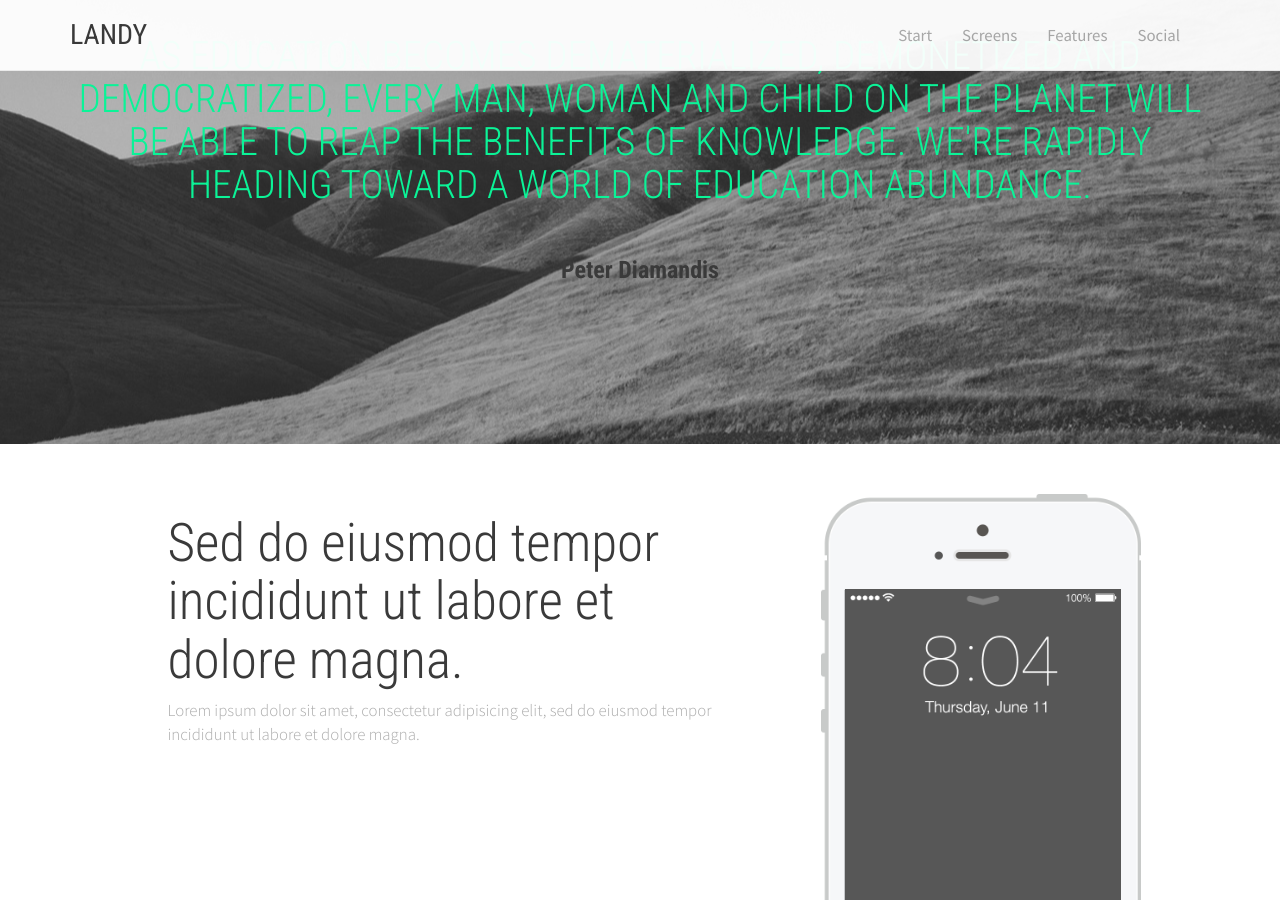
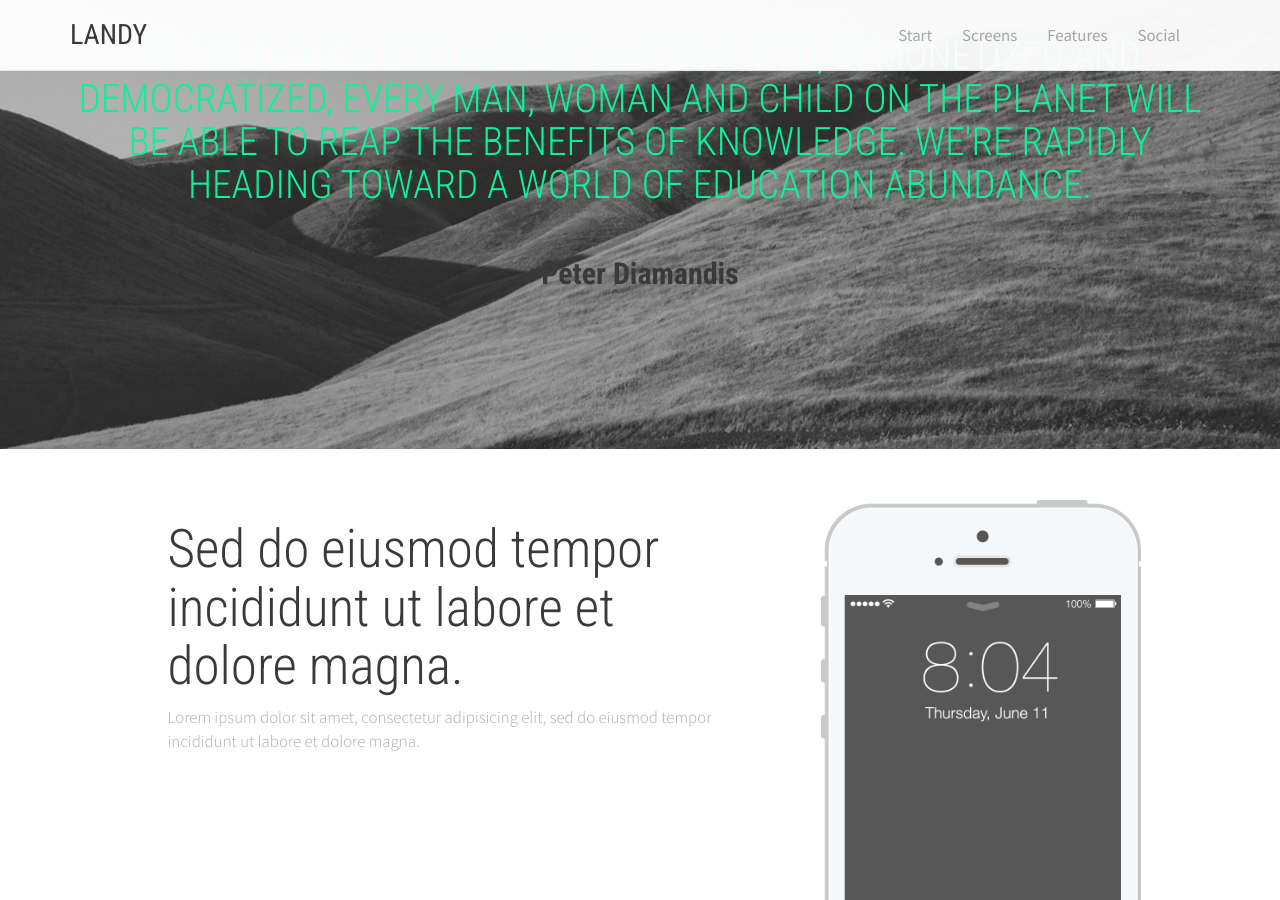
Before and after one commit to sawthinkar/sawthinkar.github.io, a Jekyll site: the page tot-telepresence/index.html, which Jekyll copies as it is, in a window 1280 px wide and 900 px high, scrolled down 1556 px. Built offline with Jekyll 4.4.1, drawn with Linux system fonts in a browser that asks for light colours; some web fonts are replaced.

```diff
--- a/tot-telepresence/index.html
+++ b/tot-telepresence/index.html
@@ -106,7 +106,7 @@
 			  <div class="row">
 				  <div class="col-md-12">
 					  <h1>As education becomes dematerialized, demonetized and democratized, every man, woman and child on the planet will be able to reap the benefits of knowledge. We're rapidly heading toward a world of education abundance.</h1><br/>
-					<h3>Peter Diamandis</h3>
+					<h2>Peter Diamandis</h2>
 				  </div>
 			  </div>
 		  </div>
```
